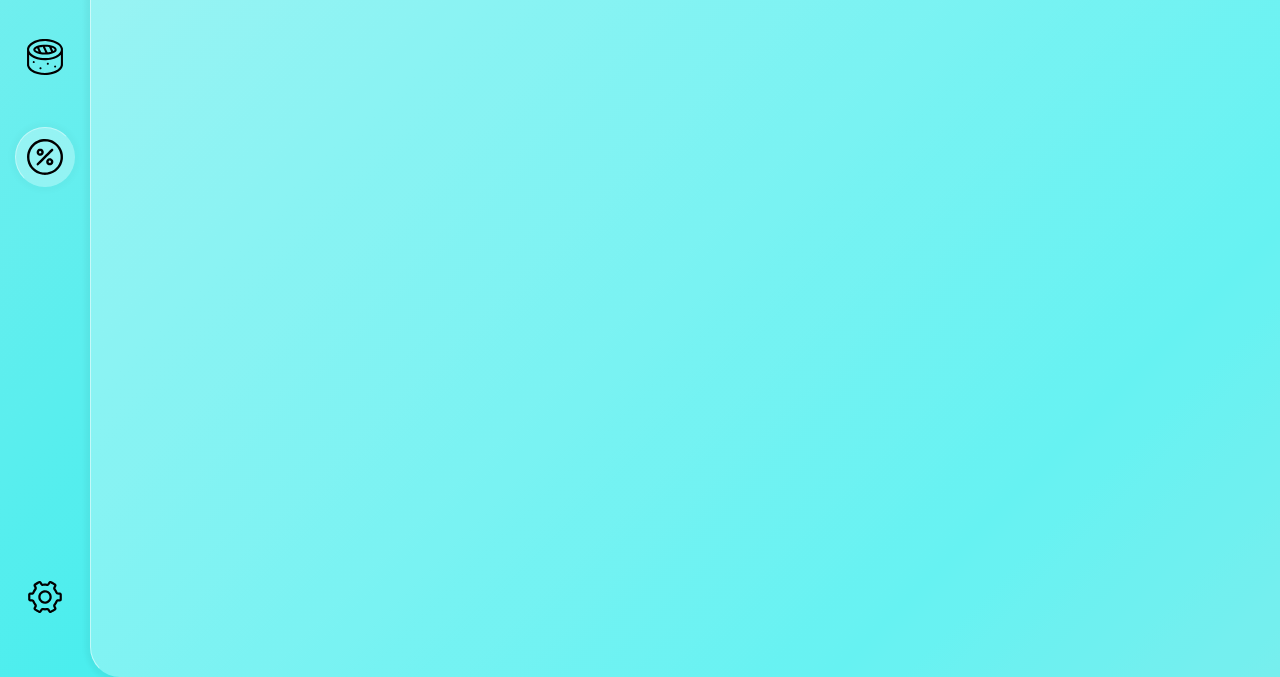
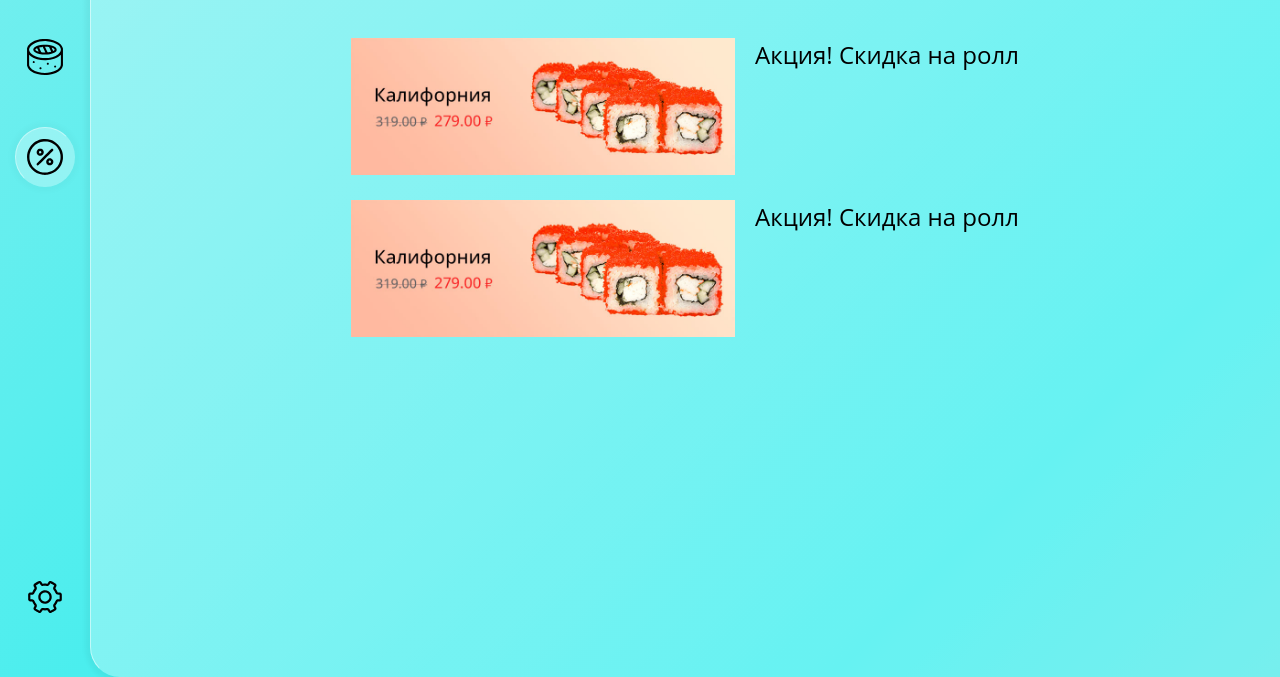
Before and after one commit to Ap73MKa/rollsShop, a website: page sales.html in a window 1280 px wide. Shown: the part 123-800 px from the top of the page. Drawn offline with Linux system fonts and the light colour scheme.

Commit message:
ADD: Node modules

```diff
--- /dev/null
+++ b/package.json
@@ -0,0 +1,5 @@
+{
+  "dependencies": {
+    "swiper": "^8.4.5"
+  }
+}
--- a/sales.html
+++ b/sales.html
@@ -64,7 +64,26 @@
                     </a>
                 </div>
             </div>
-            <div class="container"></div>
+            <div class="container">
+                <div class="sale-container">
+                    <div class="sale-item">
+                        <div class="sale-image">
+                            <img src="assets/card1.jpg" alt="">
+                        </div>
+                        <div class="sale-text">
+                            <p>Акция! Скидка на ролл</p>
+                        </div>
+                    </div>
+                    <div class="sale-item">
+                        <div class="sale-image">
+                            <img src="assets/card1.jpg" alt="">
+                        </div>
+                        <div class="sale-text">
+                            <p>Акция! Скидка на ролл</p>
+                        </div>
+                    </div>
+                </div>
+            </div>
         </div>
     </div>
     <div id="cart-wrapper" class="cart-wrapper hidden">
--- a/scripts/swiper.js
+++ b/scripts/swiper.js
@@ -1,4 +1,7 @@
-const swiper = new Swiper('.swiper', {
+import Swiper from "/swiper";
+import '/swiper/css';
+
+new Swiper('.swiper', {
     loop: true,
     slidesPerView: 'auto',
     centeredSlides: true,
--- a/styles/style.css
+++ b/styles/style.css
@@ -28,7 +28,7 @@ body {
     display: flex;
     flex-direction: column;
     flex-shrink: 0;
-    animation: menu-animation 1.6s ease;
+    animation: menu-animation 0.8s ease;
 }
 
 @keyframes menu-animation {
@@ -539,6 +539,30 @@ body {
     left: 250px;
 }
 
+.sale-container {
+    width: 100%;
+    display: flex;
+    justify-content: space-between;
+    flex-direction: column;
+    margin: 0;
+    gap: 20px;
+}
+
+.sale-item {
+    width: 100%;
+    display: flex;
+    gap: 20px;
+    justify-content: space-between;
+}
+
+.sale-image {
+    width: 30vw;
+}
+
+.sale-image img {
+    width: 100%;
+}
+
 .circle {
     border-radius: 50px;
 }
```
Also changed, not shown: index.html (+4 -4 lines), 1 other file.
